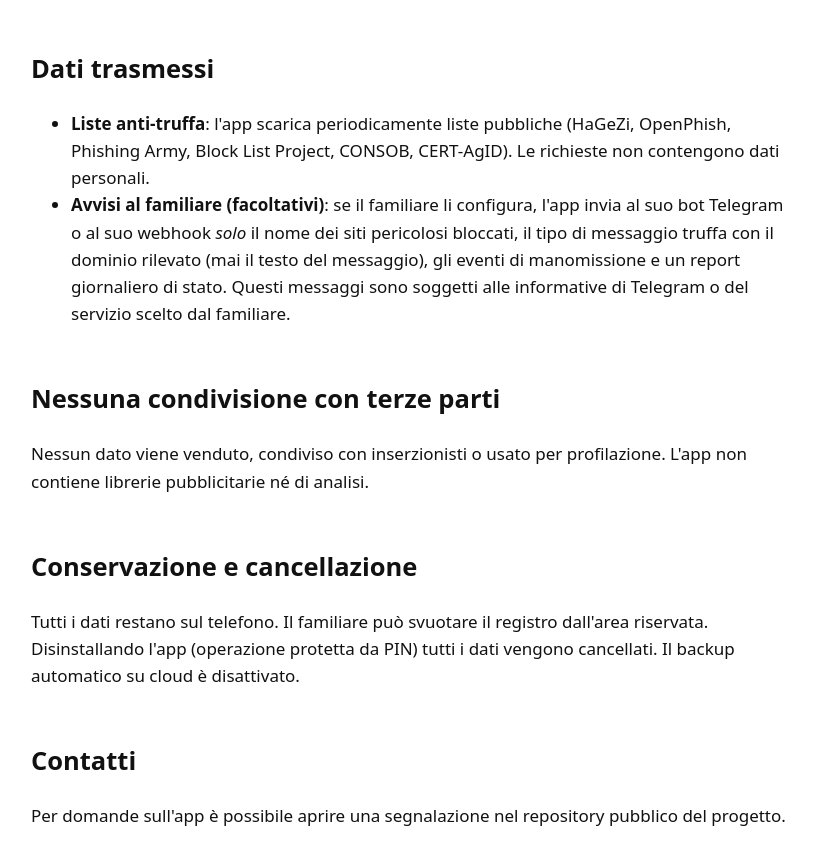
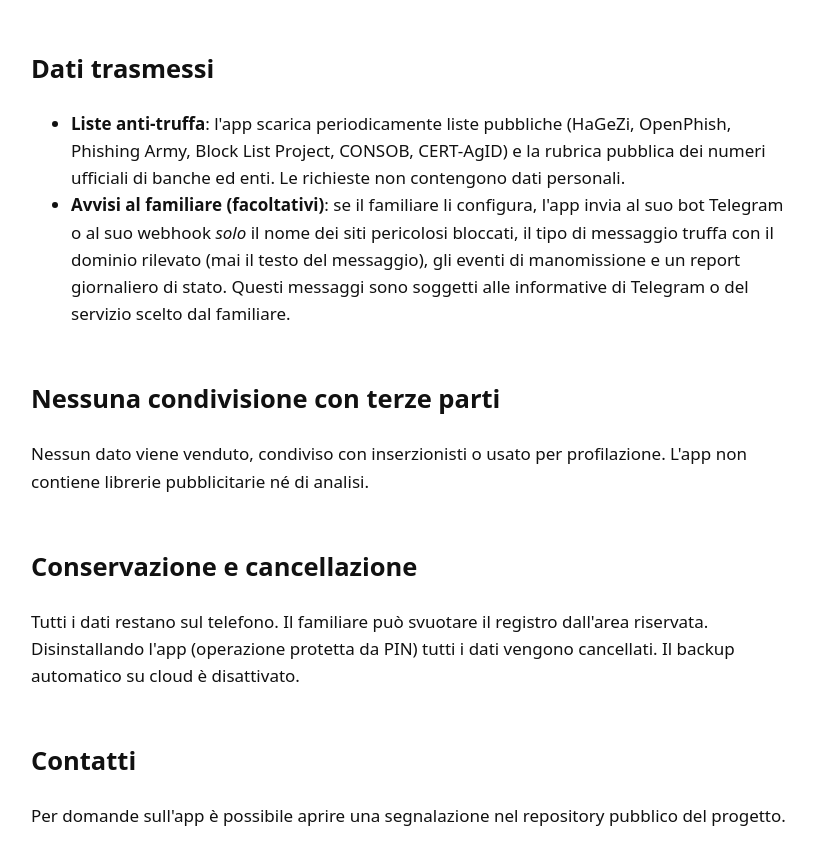
Before and after one commit to mescalistan/scudodigitale-data, a plain HTML site: page privacy-policy.html in a window 1280 px wide. Shown: the part 1083-1947 px from the top of the page, without its empty margins (229-1044 px from the left). Drawn offline with Linux system fonts and the light colour scheme.

Commit message:
Informativa aggiornata: rubrica dei numeri ufficiali
Co-Authored-By: Claude Opus 5.5 <noreply@anthropic.com>

```diff
--- a/privacy-policy.html
+++ b/privacy-policy.html
@@ -56,7 +56,7 @@ gestisce alcun server</strong> e <strong>non riceve alcun dato</strong> dall'app
 <h2>Dati trasmessi</h2>
 <ul>
   <li><strong>Liste anti-truffa</strong>: l'app scarica periodicamente liste pubbliche (HaGeZi,
-    OpenPhish, Phishing Army, Block List Project, CONSOB, CERT-AgID). Le richieste non contengono
+    OpenPhish, Phishing Army, Block List Project, CONSOB, CERT-AgID) e la rubrica pubblica dei numeri ufficiali di banche ed enti. Le richieste non contengono
     dati personali.</li>
   <li><strong>Avvisi al familiare (facoltativi)</strong>: se il familiare li configura, l'app invia al suo bot
     Telegram o al suo webhook <em>solo</em> il nome dei siti pericolosi bloccati, il tipo di messaggio truffa con il dominio rilevato
```
